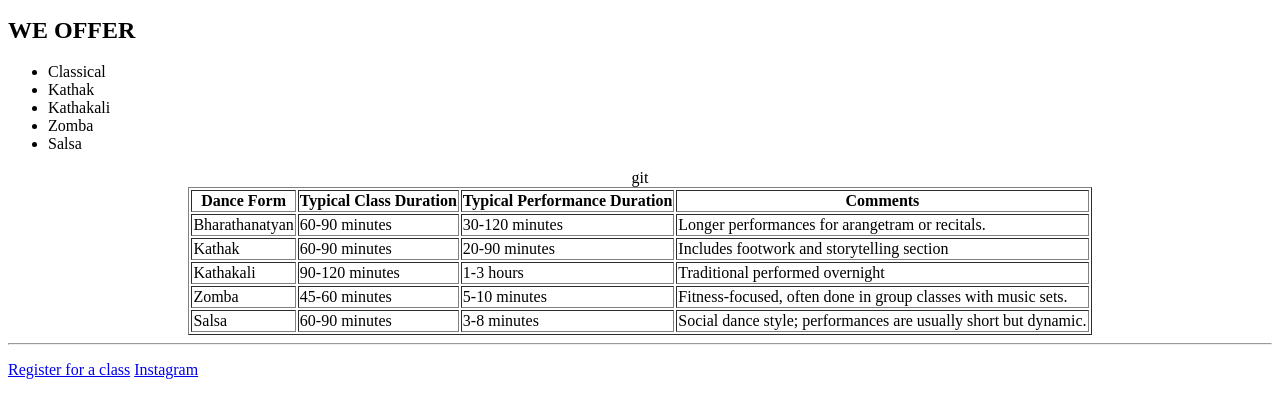
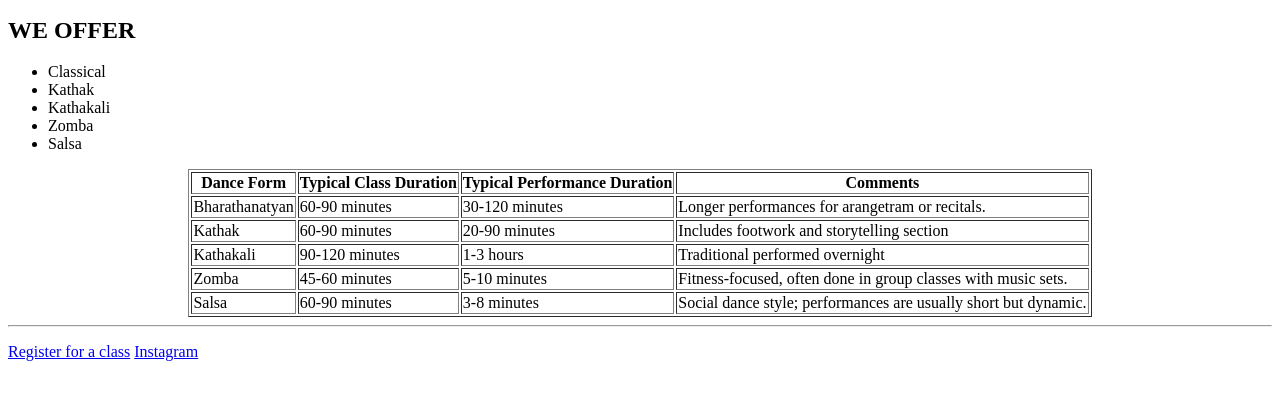
Before and after one commit to Vishnudivya2020/First-Project, a plain HTML site: page index.html in a window 1280 px wide. Shown: the part 602-997 px from the top of the page. Drawn offline with Linux system fonts and the light colour scheme.

Commit message:
first commit

```diff
--- a/index.html
+++ b/index.html
@@ -26,7 +26,7 @@
     <li>Salsa</li>
 </ul>
 <center>
-git<table border="1">
+<table border="1">
     <tr>
         <th>Dance Form</th>
         <th>Typical Class Duration</th>
```
